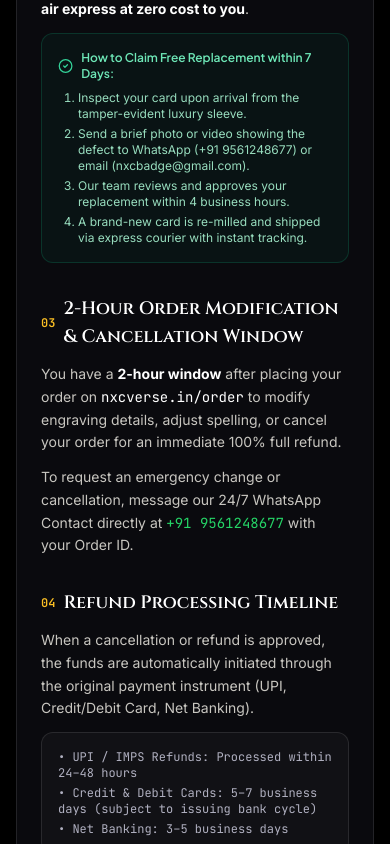
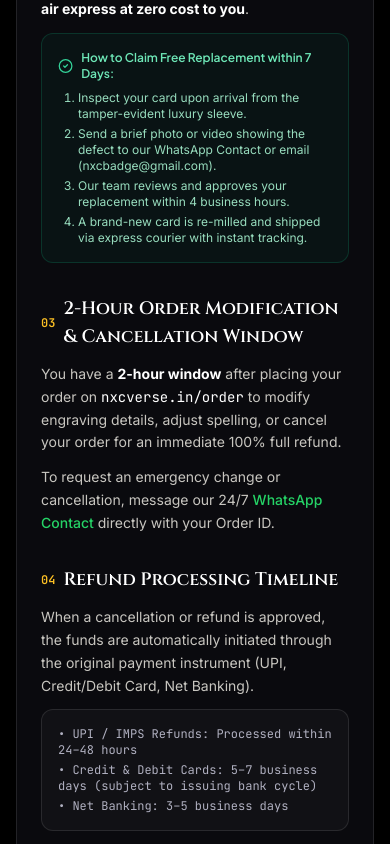
Before and after one commit to ritesh2445/nxc-quick, a Next.js app: page /refund in a window 390 px wide. Shown: the part 1120-1964 px from the top of the page. Built offline with nearby package versions, Linux system fonts and the light colour scheme; a web font is replaced by a local one.

Commit message:
fix: remove visible raw phone number across footer, navigation, legal policies, and interactive preview

```diff
--- a/src/components/home/LiveProfilePreview.tsx
+++ b/src/components/home/LiveProfilePreview.tsx
@@ -212,7 +212,7 @@
                   <span className="flex items-center gap-2">
                     <WhatsAppIcon className="w-3.5 h-3.5 text-[#25D366]" color="#25D366" /> WhatsApp
                   </span>
-                  <span className="font-mono text-[9px] text-[#62626E]">+91 9561248677</span>
+                  <span className="font-mono text-[9px] text-[#25D366]">Chat Direct</span>
                 </a>
               </div>
             </div>
--- a/src/components/layout/FooterContent.tsx
+++ b/src/components/layout/FooterContent.tsx
@@ -79,7 +79,7 @@
             </h4>
             <ul className="space-y-2.5 text-xs font-sans text-[#9E9EA8]">
               <li><a href="mailto:nxcbadge@gmail.com" className="font-mono text-[#E2E0DC] hover:text-white transition-colors">nxcbadge@gmail.com</a></li>
-              <li><a href="https://wa.me/919561248677" target="_blank" rel="noopener noreferrer" className="font-mono text-[#25D366] hover:underline">+91 9561248677</a></li>
+              <li><a href="https://wa.me/919561248677" target="_blank" rel="noopener noreferrer" className="font-sans text-[#25D366] hover:underline">WhatsApp Contact</a></li>
               <li><a href="https://instagram.com/nxcverse.in" target="_blank" rel="noopener noreferrer" className="hover:text-white transition-colors">@nxcverse.in</a></li>
               <li><span className="text-[#62626E]">DPDP Act 2023 Compliant</span></li>
             </ul>
--- a/src/components/layout/SiteNav.tsx
+++ b/src/components/layout/SiteNav.tsx
@@ -201,7 +201,7 @@
               className="flex items-center justify-center gap-2 py-2 text-xs font-mono text-[#9E9EA8] hover:text-white tracking-wider transition-colors pt-1"
             >
               <WhatsAppIcon className="w-3.5 h-3.5 text-[#25D366]" color="#25D366" />
-              <span>WhatsApp Contact: +91 9561248677</span>
+              <span>WhatsApp Contact</span>
             </a>
           </div>
         </div>
--- a/src/components/legal/LegalView.tsx
+++ b/src/components/legal/LegalView.tsx
@@ -403,7 +403,7 @@
                 <div className="p-4 rounded-xl bg-white/[0.03] border border-white/10 space-y-1 font-mono text-xs text-[#B0B0C0]">
                   <div>Grievance Officer: NXC Legal & Data Protection Cell</div>
                   <div>Email: <a href="mailto:nxcbadge@gmail.com" className="text-white underline">nxcbadge@gmail.com</a></div>
-                  <div>Direct Concierge Desk: +91 9561248677</div>
+                  <div>Direct Contact: WhatsApp & Email Support</div>
                   <div>Operational Address: Maharashtra, India</div>
                   <div>Response Resolution Timeline: Within 48 business hours</div>
                 </div>
@@ -442,7 +442,7 @@
                   </div>
                   <ol className="list-decimal pl-5 text-xs text-emerald-200/90 space-y-1">
                     <li>Inspect your card upon arrival from the tamper-evident luxury sleeve.</li>
-                    <li>Send a brief photo or video showing the defect to WhatsApp (+91 9561248677) or email (nxcbadge@gmail.com).</li>
+                    <li>Send a brief photo or video showing the defect to our WhatsApp Contact or email (nxcbadge@gmail.com).</li>
                     <li>Our team reviews and approves your replacement within 4 business hours.</li>
                     <li>A brand-new card is re-milled and shipped via express courier with instant tracking.</li>
                   </ol>
@@ -458,7 +458,7 @@
                   You have a <strong className="text-white">2-hour window</strong> after placing your order on <span className="font-mono text-white">nxcverse.in/order</span> to modify engraving details, adjust spelling, or cancel your order for an immediate 100% full refund.
                 </p>
                 <p>
-                  To request an emergency change or cancellation, message our 24/7 WhatsApp Contact directly at <a href="https://wa.me/919561248677" target="_blank" rel="noopener noreferrer" className="font-mono text-[#25D366] hover:underline">+91 9561248677</a> with your Order ID.
+                  To request an emergency change or cancellation, message our 24/7 <a href="https://wa.me/919561248677" target="_blank" rel="noopener noreferrer" className="text-[#25D366] hover:underline font-medium">WhatsApp Contact</a> directly with your Order ID.
                 </p>
               </section>
 
```
